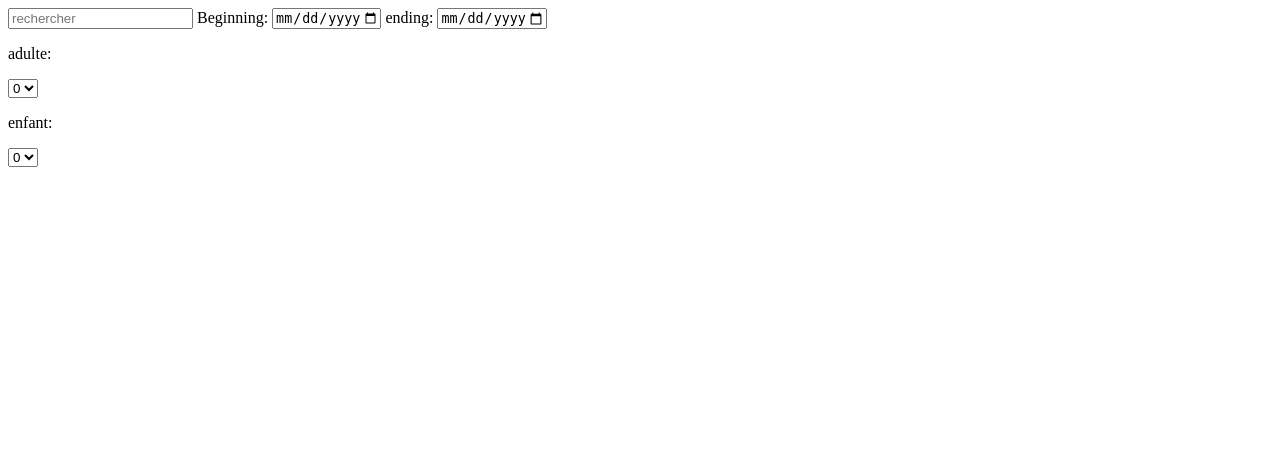
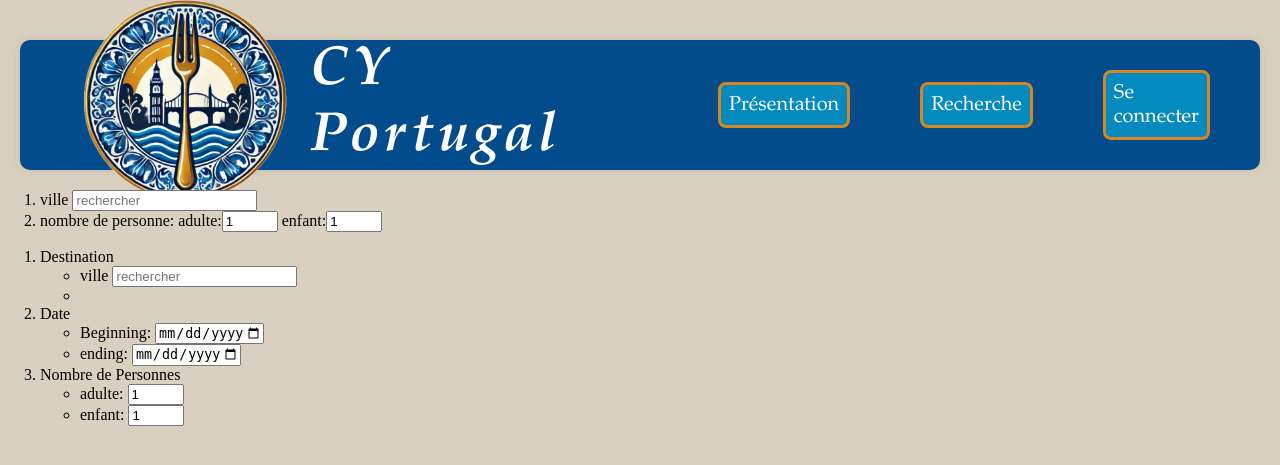
Before and after one commit to BPiroga/Click-journeY, a PHP site: page /search.html in a window 1280 px wide. Shown: the top 465 px of the page. Run offline with PHP 8.4, Linux system fonts and the light colour scheme.

Commit message:
Search + copie de l'accueil pour les autres pages

```diff
--- a/css/style.css
+++ b/css/style.css
@@ -7,8 +7,8 @@ body {
 .navbar {
     background-color: #034C8C;
     font-family: Garamond, serif;
-    font-size: 25px;
-    height: 130px;
+    font-size: 20px;
+    height: 110px;
     padding: 10px;
     margin: 20px;
     margin-top: 40px;
@@ -20,7 +20,7 @@ body {
 
 .titre {
     color: white;
-    font-size: 60px;
+    font-size: 55px;
     font-style: italic;
     font-weight: bold;
     letter-spacing: 4px;
--- a/search.html
+++ b/search.html
@@ -3,15 +3,26 @@
 <head>
     <meta charset="UTF-8">
     <meta name="viewport" content="width=device-width, initial-scale=1.0">
+    <link rel="stylesheet" href="css/style.css">
     <title>CY Portugal</title>
 </head>
 <body>
-
+    <header class="navbar">
+        <a href="index.html"><img src="src/Logo CY Portugal.png" alt="Logo CY Portugal" width="210px"></a>
+        <p class="titre">CY Portugal</p>
+        <div class="navlinks">
+            <a href="presentation.html">Présentation</a>
+            <a href="search.html">Recherche</a>
+            <a href="connexion.html" class="loginbtn">Se connecter</a>
+        </div>
+    </header>
+    <!--
     <input type="text" name="recherche" placeholder="rechercher">
     <label for="start">Beginning:</label>
     <input type="date" id="start" name="datestart" min="2025-02-07" max="2030-11-11" >
     <label for="end">ending:</label>
     <input type="date" id="end" name="dateend" min="2025-02-07" max="2030-11-11" >
+    <input type="checkbox">
     <p>adulte:</p>
     <select name="adulte">
         <option value="0">0</option>
@@ -38,6 +49,105 @@
         <option value="8">8</option>
         <option value="9">9</option>
     </select>
+    <table border="2">
+        <tr>
+            <th colspan="6"><input type="text" class="1" name="recherche" placeholder="rechercher" style="width: 99%;" ></th>
+        </tr>
+        <tr>
+        <td rowspan="4" colspan="3">
+            <select size="3" multiple>
+                <option value="lisbonne">1</option>
+                <option value="porto">2</option>
+                <option value="lhi">3</option>
+                <option value="4">4</option>            </select>
+        </td>
+        <td>
+            <label for="start">Beginning:</label>
+            <input type="date" id="start" name="datestart" min="2025-02-07" max="2030-11-11" >
+        </td>
+        <td>
+            nombre d'adulte:
+            <select name="adulte">
+            <option value="0">0</option>
+            <option value="1">1</option>
+            <option value="2">2</option>
+            <option value="3">3</option>
+            <option value="4">4</option>
+            <option value="5">5</option>
+            <option value="6">6</option>
+            <option value="7">7</option>
+            <option value="8">8</option>
+            <option value="9">9</option>
+        </select></td>
+        <td rowspan="2">
+            <details>
+                <summary>Options</summary>
+                <p><label><input type="checkbox" name="options1" value="petit-dejeuner"> Petit-déjeuner inclus</label></p>
+                <p><label><input type="checkbox" name="options2" value="vue-sur-mer"> Vue sur la mer</label></p>
+                <p><label><input type="checkbox" name="options3" value="annulation-gratuite"> Annulation gratuite</label></p>
+                <p><label><input type="checkbox" name="options4" value="bagage-inclus"> Bagage en soute inclus</label></p>
+                <p><label><input type="checkbox" name="options5" value="animaux"> Animaux</label></p>
+            </details>
+        </td>
+        </td>
+        </tr>
+        <tr>
+            <td>
+                <label for="end">ending:</label>
+                <input type="date" id="end" name="dateend" min="2025-02-07" max="2030-11-11" >
+            </td>
+            <td>
+                nombre d'enfant:
+                <select name="enfant">
+                    <option value="0">0</option>
+                    <option value="1">1</option>
+                    <option value="2">2</option>
+                    <option value="3">3</option>
+                    <option value="4">4</option>
+                    <option value="5">5</option>
+                    <option value="6">6</option>
+                    <option value="7">7</option>
+                    <option value="8">8</option>
+                    <option value="9">9</option>
+                </select>
+            </td>
+        </tr>
+    </table>
+-->
 
+    <ol>
+        <li>
+            ville <input type="text" name="recherche" placeholder="rechercher">
+        </li>
+        <li>
+            nombre de personne:
+            adulte:<input type="number" max="80" min="1" name="nbradulte" step="1" value="1">
+            enfant:<input type="number" max="80" min="0" name="nbrenfant" step="1" value="1">
+        </li>
+
+    </ol>
+    <ol>
+        <li>Destination
+            <ul>
+                <li>ville <input type="text" name="recherche" placeholder="rechercher"></li>
+                <li></li>
+            </ul>
+        </li>
+        <li>Date
+            <ul>
+                <li>    <label for="start">Beginning:</label>
+                    <input type="date" id="start" name="datestart" min="2025-02-07" max="2030-11-11" >
+                    </li>
+                <li><label for="end">ending:</label>
+                    <input type="date" id="end" name="dateend" min="2025-02-07" max="2030-11-11" ></li>
+            </ul>
+        </li>
+        <li>Nombre de Personnes
+            <ul>
+                <li>adulte: <input type="number" max="80" min="1" name="nbradulte" step="1" value="1"></li>
+                <li>enfant: <input type="number" max="80" min="0" name="nbrenfant" step="1" value="1"></li>
+            </ul>
+        </li>
+    </ol>
 </body>
 </html>
```
Also changed, not shown: connexion.html (+9 -2 lines), formulaire_inscription.html (+11 -6 lines), profil_utilisateur.html (+11 -5 lines).
